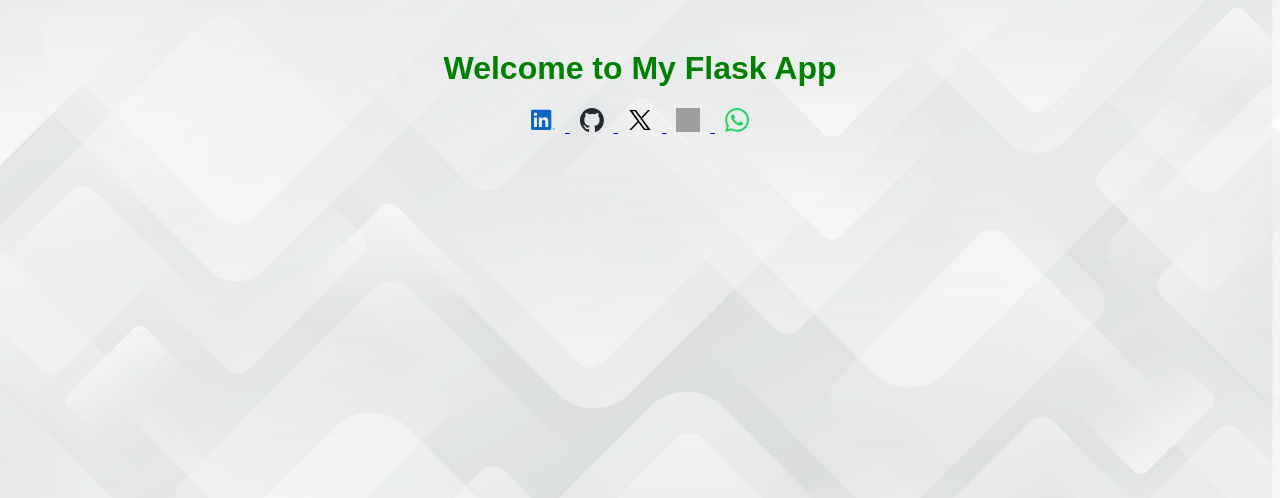
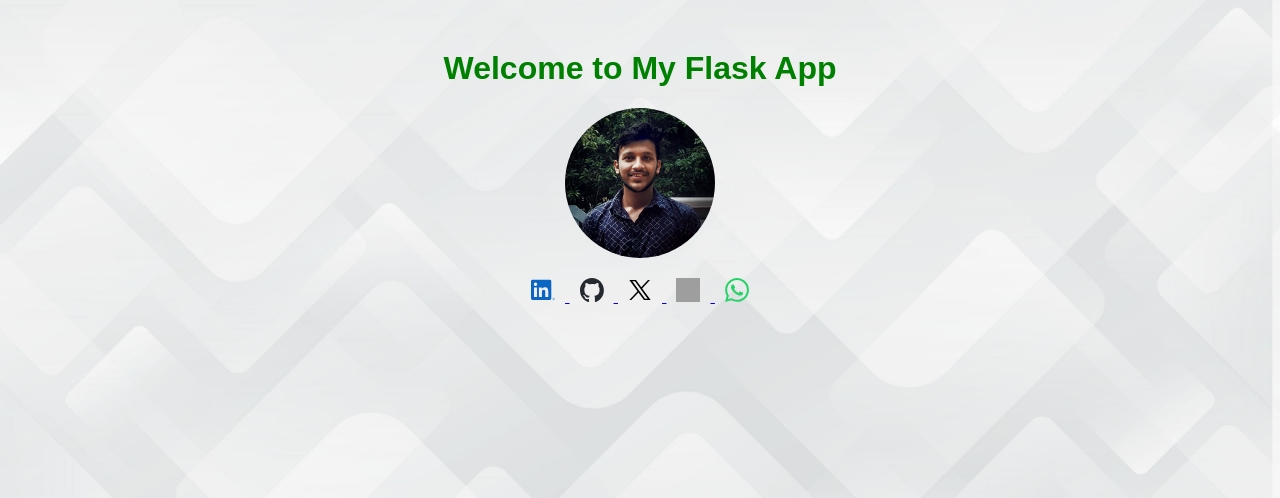
Before and after one commit to Muhammad-Shahin-CS/web, a Flask app: page / in a window 1280 px wide. Shown: the top 498 px of the page. Run offline with Flask 2, Linux system fonts and the light colour scheme; grey boxes are pictures that could not be loaded.

Commit message:
Add styles to Flask app

```diff
--- a/index.html
+++ b/index.html
@@ -8,6 +8,7 @@
 </head>
 <body>
     <h1>Welcome to My Flask App</h1>
+    <img src="images/profile.jpg" alt="Profile Photo" class="profile-photo">
     <div class="social-links">
         <a href="https://www.linkedin.com/in/muhammad-shahin-c-s/" target="_blank">
             <img src="images/linkedin.svg" alt="LinkedIn">
--- a/style.css
+++ b/style.css
@@ -13,6 +13,15 @@ h1 {
     margin-top: 50px;
 }
 
+.profile-photo {
+    display: block;
+    margin-left: auto;
+    margin-right: auto;
+    width: 150px; /* Adjust size as needed */
+    height: 150px; /* Adjust size as needed */
+    border-radius: 50%; /* Make it a circle */
+}
+
 .social-links {
     text-align: center;
     margin-top: 20px;
```
Also changed, not shown: static/style.css (+0 -23 lines), images/profile.jpg (added).
